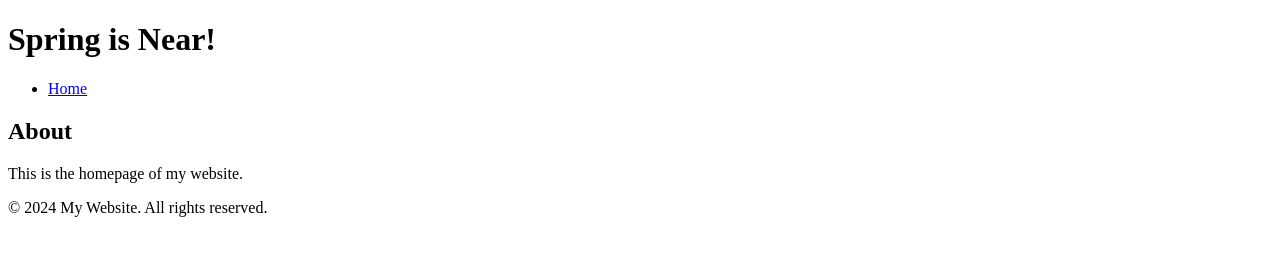
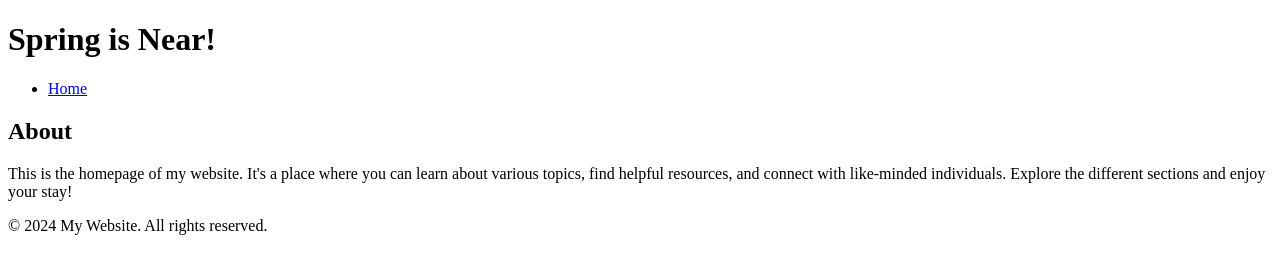
Before and after one commit to Sydney3939/Spring, a plain HTML site: page index.html in a window 1280 px wide. Drawn offline with Linux system fonts and the light colour scheme.

Commit message:
added a paragraph and a style sheet

```diff
--- a/index.html
+++ b/index.html
@@ -4,6 +4,7 @@
     <meta charset="UTF-8">
     <meta name="viewport" content="width=device-width, initial-scale=1.0">
     <title>My Website</title>
+    <link rel="stylesheet" href="styles.css">
 </head>
 <body>
     <header>
@@ -21,7 +22,7 @@
     <main>
         <section>
             <h2>About</h2>
-            <p>This is the homepage of my website.</p>
+            <p>This is the homepage of my website. It's a place where you can learn about various topics, find helpful resources, and connect with like-minded individuals. Explore the different sections and enjoy your stay!</p>
             <!-- Add more content about your website here -->
         </section>
     </main>
```
Also changed, not shown: styles.css .txt (added).
